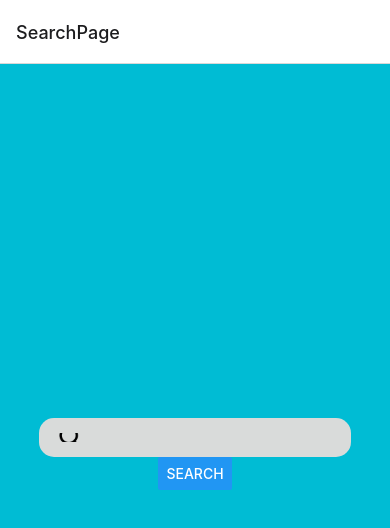
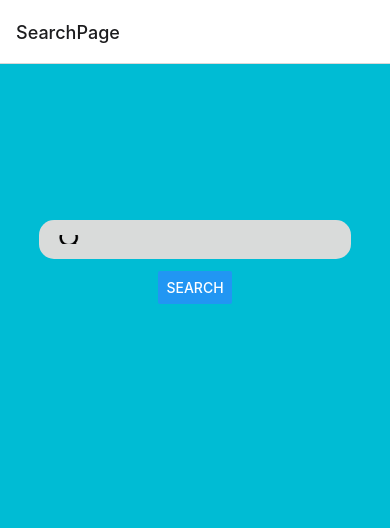
Before and after one commit to nimitbhatia17/IndoorNavigationSystem, a React Native app: screen /SearchPage in a window 390 px wide. Shown: the top 528 px of the page. Built offline with nearby package versions, Linux system fonts and the light colour scheme.

Commit message:
Added sql database and implemented search query

```diff
--- a/src/screens/home.js
+++ b/src/screens/home.js
@@ -44,7 +44,7 @@ var globalImgMode = 0;
 var globalShelfChoice = 0;
 var globalBookChoice = 0;
 
-const ngrokUrl = 'bbcf-14-139-234-179.in';
+const ngrokUrl = '236b-14-139-234-179.in';
 const bookShelfArray = [1, 2, 3, 4, 5, 6, 7, 8];
 
 const Home = () => {
--- a/src/screens/path.js
+++ b/src/screens/path.js
@@ -12,7 +12,7 @@ import {
 import { useNavigation } from "@react-navigation/native";
 
 
-const ngrokUrl = 'bbcf-14-139-234-179.in';
+const ngrokUrl = '236b-14-139-234-179.in';
 
 export default function Path() {
     const navigation = useNavigation();
--- a/src/screens/searchPage.js
+++ b/src/screens/searchPage.js
@@ -1,18 +1,23 @@
 import { useNavigation } from "@react-navigation/native";
 import React, { useState } from "react";
-import { StyleSheet, TextInput, View, Keyboard, Button, Image } from "react-native";
-const ngrokUrl = 'bbcf-14-139-234-179.in';
+import { StyleSheet, TextInput, View, Keyboard, Button, Image, FlatList, Text, TouchableHighlight } from "react-native";
+const ngrokUrl = '236b-14-139-234-179.in';
 
 const SearchPage = () => {
     const [clicked, setClicked] = useState("true");
     const [searchPhrase, setSearchPhrase] = useState(" ");
+    const [books, setBooks] = useState([]);
+    const [toggleList, setToggleList] = useState(false);
+    const navigation = useNavigation();
+    const alignSelf = 'stretch';
 
-    const navigation = useNavigation();
+    // navigation function
     function navigateToHome() {
         setSearchPhrase(" ")
         navigation.navigate("Path");
 
     }
+
     function sendRequest() {
         fetch('https://' + ngrokUrl + '.ngrok.io/getBook', {
             method: 'POST',
@@ -23,8 +28,44 @@ const SearchPage = () => {
             body: JSON.stringify(searchPhrase),
         })
             .then(resp => resp.json())
-            .then(bookList => console.log(bookList));
+            .then((bookList) => {
+                setToggleList(true)
+                setBooks(bookList)
+            });
     }
+
+
+    // render list of books
+    const renderItem = item => {
+        return (
+            <TouchableHighlight onPress={() => navigateToHome()}>
+
+                <View
+                    style={[
+                        styles.box,
+                        {
+                            marginTop: "5%",
+                            alignSelf,
+                            width: 'auto',
+                            minWidth: 50,
+                            backgroundColor: 'powderblue',
+                        },
+                    ]}
+                >
+                    <Text
+                        style={{
+                            fontSize: 12,
+                            textAlign: 'center',
+                            color: '#fff',
+                            padding: 10
+                        }}>
+                        Book Name:{item["book_name"]}  |  Author Name: {item["author_name"]}
+                    </Text>
+                </View>
+            </TouchableHighlight>
+        );
+    };
+
     return (
 
         <View style={styles.container}>
@@ -50,37 +91,25 @@ const SearchPage = () => {
                         setClicked(true);
                     }}
                 />
-                {/* cross Icon, depending on whether the search bar is clicked or not */}
-
-                {/* {clicked && (
-                    <Entypo name="cross" size={20} color="black" style={{ padding: 1 }} onPress={() => {
-                        setSearchPhrase(" ")
-                    }} />
-                )}  */}
+            </View>
+            <View style={{ marginTop: "3%" }}>
+                <Button
+                    title="Search"
+                    onPress={() => {
+                        sendRequest();
+                    }}
+                />
             </View>
             {
-                clicked && (
-                    <Button
-                        title="Search"
-                        onPress={() => {
-                            sendRequest();
-                            navigateToHome();
-                        }}
+                toggleList ?
+                    <FlatList
+                        data={books}
+                        renderItem={({ item }) => renderItem(item)}
                     />
-                )
+                    : <>
+                    </>
             }
-            {/* cancel button, depending on whether the search bar is clicked or not */}
-            {/* {clicked && (
-                <View>
-                    <Button
-                        title="Cancel"
-                        onPress={() => {
-                            Keyboard.dismiss();
-                            setClicked(false);
-                        }}
-                    ></Button>
-                </View>
-            )} */}
+
         </View>
     );
 };
@@ -88,20 +117,10 @@ export default SearchPage;
 
 // styles
 const styles = StyleSheet.create({
-    SubmitButtonStyle: {
-        marginTop: "10%",
-        paddingTop: 15,
-        paddingBottom: 15,
-        marginLeft: 30,
-        marginRight: 30,
-        backgroundColor: '#00BCD4',
-        borderRadius: 10,
-        borderWidth: 1,
-        borderColor: '#fff'
-    },
+
     container: {
         flex: 1,
-        justifyContent: "center",
+        paddingTop: "40%",
         alignItems: "center",
         backgroundColor: "#00BCD4",
 
```
